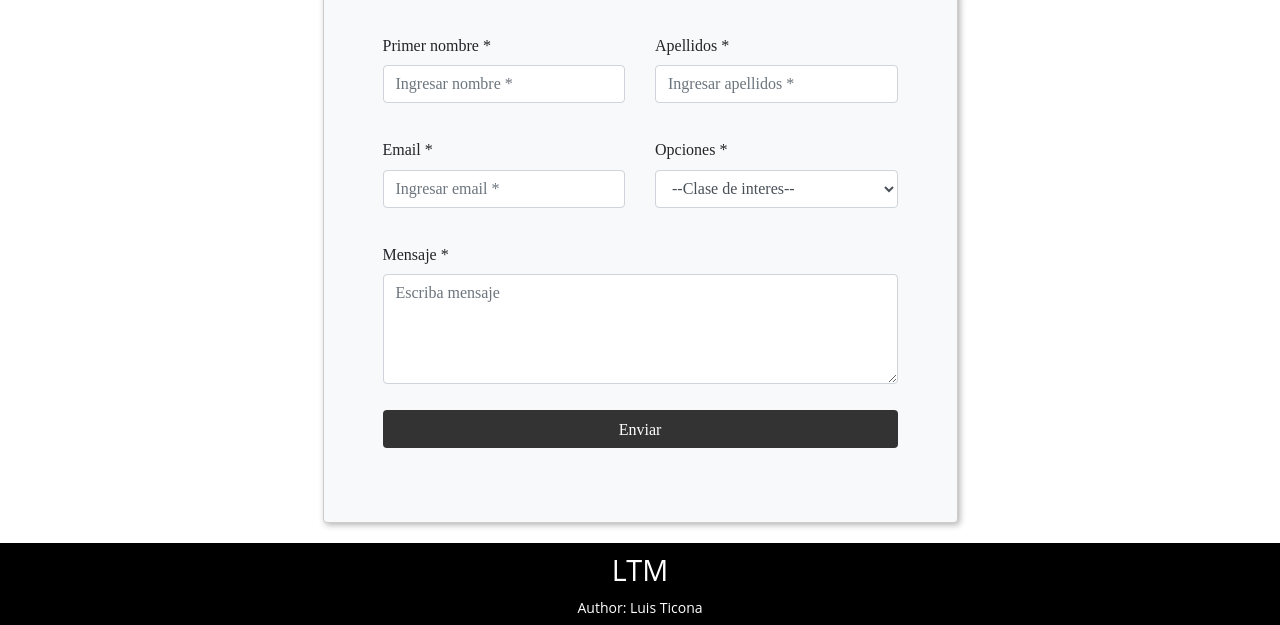
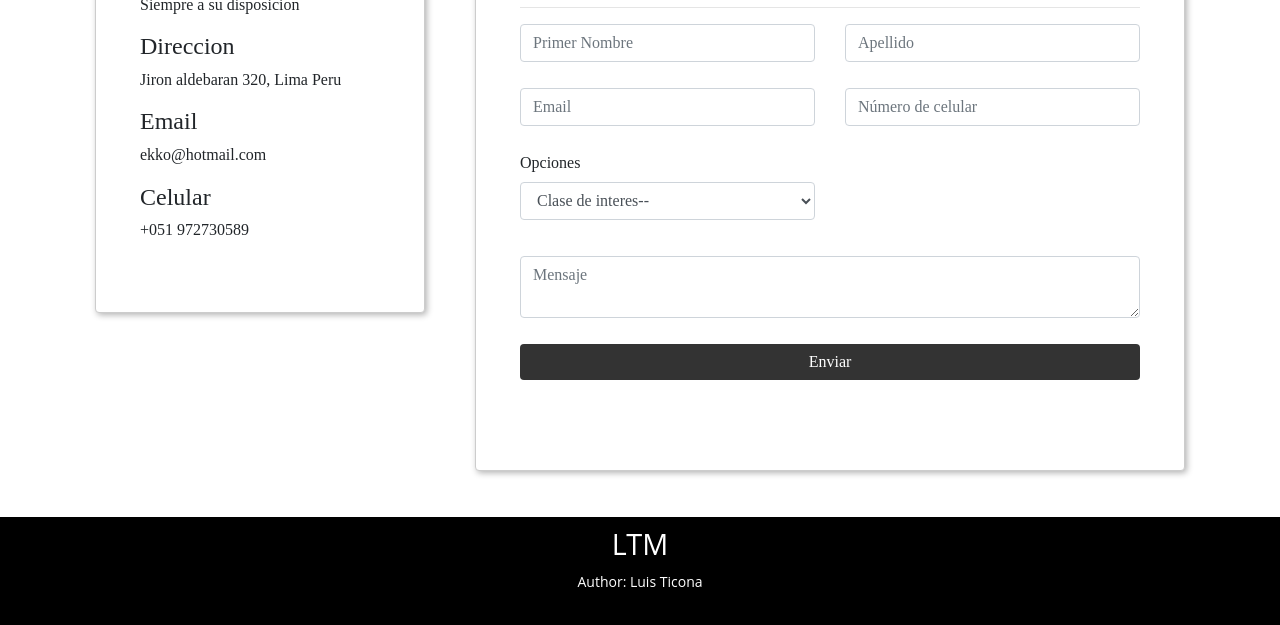
Before and after one commit to Lutimi/ekko, a website: page secciones/contacto.html in a window 1280 px wide. Shown: the part 260-885 px from the top of the page. Drawn offline with nearby package versions, Linux system fonts and the light colour scheme; a web font is replaced by a local one.

Commit message:
Desafio 13 SEO

```diff
--- a/secciones/contacto.html
+++ b/secciones/contacto.html
@@ -5,12 +5,14 @@
   <meta charset="UTF-8" />
   <meta name="viewport" content="width=device-width, initial-scale=1.0" />
   <link href="https://fonts.googleapis.com/css2?family=BioRhyme&display=swap" rel="stylesheet">
-
-  <title>Contáctanos</title>
   <link rel="stylesheet" href="https://stackpath.bootstrapcdn.com/bootstrap/4.5.2/css/bootstrap.min.css">
   <link rel="stylesheet" href="https://use.fontawesome.com/releases/v5.15.2/css/all.css">
   <link rel="stylesheet" href="https://stackpath.bootstrapcdn.com/font-awesome/4.7.0/css/font-awesome.min.css">
   <link rel="stylesheet" href="../css/estilos.css" />
+
+  <title>Contáctanos</title>
+  <meta name="description" content="Ekko es una plataforma de formación y divulgación sobre gastronomía y comunicación a través de la que se pone en marcha una innovadora metodología de formación on-line. Contactanos para saber más.">
+  <meta name="keywords" content="escuela de cocina, gastronomía, chef">
 </head>
 
 <body>
@@ -53,41 +55,54 @@
 
   <section>
 
-    <!-- Formulario section -->
+    <!-- CONTACT SECTION -->
+    <section id="contact" class="py-3">
       <div class="container">
-      <div class=" text-center mt-5 ">
-        <h1>Contáctanos</h1>
-      </div>
-      <div class="row ">
-        <div class="col-lg-7 mx-auto">
-          <div class="card mt-2 mx-auto p-4 bg-light">
-            <div class="card-body bg-light">
-              <div class="container">
-                <form id="contact-form" role="form">
-                  <div class="controls">
         <div class="row">
-                      <div class="col-md-6">
-                        <div class="form-group"> <label for="form_name">Primer nombre *</label> <input id="form_name"
-                            type="text" name="name" class="form-control" placeholder="Ingresar nombre *"
-                            required="required" data-error="Firstname is required."> </div>
-                      </div>
-                      <div class="col-md-6">
-                        <div class="form-group"> <label for="form_lastname">Apellidos *</label> <input
-                            id="form_lastname" type="text" name="surname" class="form-control"
-                            placeholder="Ingresar apellidos *" required="required" data-error="Lastname is required.">
+          <div class="col-md-4">
+            <div class="card p-4">
+              <div class="card-body">
+                <h4>Ekko</h4>
+                <p>Siempre a su disposicion</p>
+                <h4>Direccion</h4>
+                <p>Jiron aldebaran 320, Lima Peru</p>
+                <h4>Email</h4>
+                <p>ekko@hotmail.com</p>
+                <h4>Celular</h4>
+                <p>+051 972730589</p>
               </div>
             </div>
           </div>
+          <div class="col-md-8">
+            <div class="card p-4">
+              <div class="card-body">
+                <h3 class="text-center">Llene el formulario para contactarnos</h3>
+                <hr>
                 <div class="row">
                   <div class="col-md-6">
-                        <div class="form-group"> <label for="form_email">Email *</label> <input id="form_email"
-                            type="email" name="email" class="form-control" placeholder="Ingresar email *"
-                            required="required" data-error="Valid email is required."> </div>
+                    <div class="form-group">
+                      <input type="text" class="form-control" placeholder="Primer Nombre">
+                    </div>
                   </div>
                   <div class="col-md-6">
-                        <div class="form-group"> <label for="form_need">Opciones *</label> <select id="form_need"
-                            name="need" class="form-control" required="required" data-error="Please specify your need.">
-                            <option value="" selected disabled>--Clase de interes--</option>
+                    <div class="form-group">
+                      <input type="text" class="form-control" placeholder="Apellido">
+                    </div>
+                  </div>
+                  <div class="col-md-6">
+                    <div class="form-group">
+                      <input type="text" class="form-control" placeholder="Email">
+                    </div>
+                  </div>
+                  <div class="col-md-6">
+                    <div class="form-group">
+                      <input type="text" class="form-control" placeholder="Número de celular">
+                    </div>
+                  </div>
+                  <div class="col-md-6">
+                    <div class="form-group"> <label for="form_need">Opciones</label> <select id="form_need" name="need"
+                        class="form-control" required="required" data-error="Please specify your need.">
+                        <option value="" selected disabled>Clase de interes--</option>
                         <option>Platos tradiciones</option>
                         <option>Postres</option>
                         <option>Clases personalizados</option>
@@ -97,24 +112,22 @@
                 </div>
                 <div class="row">
                   <div class="col-md-12">
-                        <div class="form-group"> <label for="form_message">Mensaje *</label> <textarea id="form_message"
-                            name="message" class="form-control" placeholder="Escriba mensaje" rows="4"
-                            required="required" data-error="Please, leave us a message."></textarea> </div>
-                      </div>
-                      <div class="col-md-12"> <input type="submit" class="btn btn-success btn-send pt-2 btn-block "
-                          value="Enviar"> </div>
+                    <div class="form-group">
+                      <textarea class="form-control" placeholder="Mensaje"></textarea>
                     </div>
                   </div>
-                </form>
+                  <div class="col-md-12">
+                    <div class="form-group">
+                      <input type="submit" value="Enviar" class="btn btn-outline-danger btn-block">
                     </div>
                   </div>
-          </div> <!-- /.8 -->
-        </div> <!-- /.row-->
+                </div>
+              </div>
+            </div>
+          </div>
         </div>
       </div>
     </section>
-
-
     <!-- footer section -->
     <div id=main-footer class="footer">
       <footer>
```
Also changed, not shown: index.html (+8 -8 lines), secciones/nosotros.html (+2 -0 lines), secciones/servicios.html (+9 -6 lines). Lines whose indentation alone changed are shown as unchanged.
